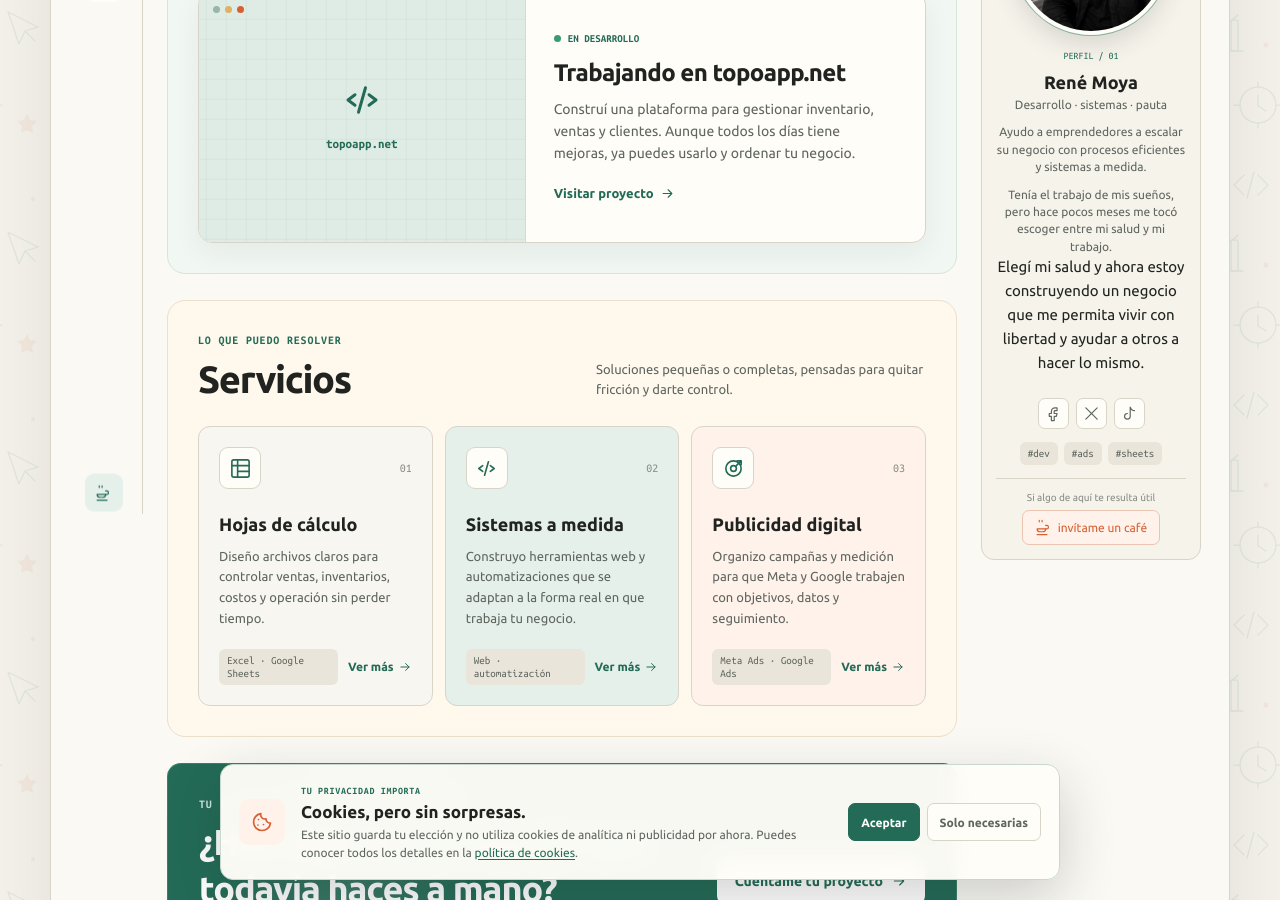
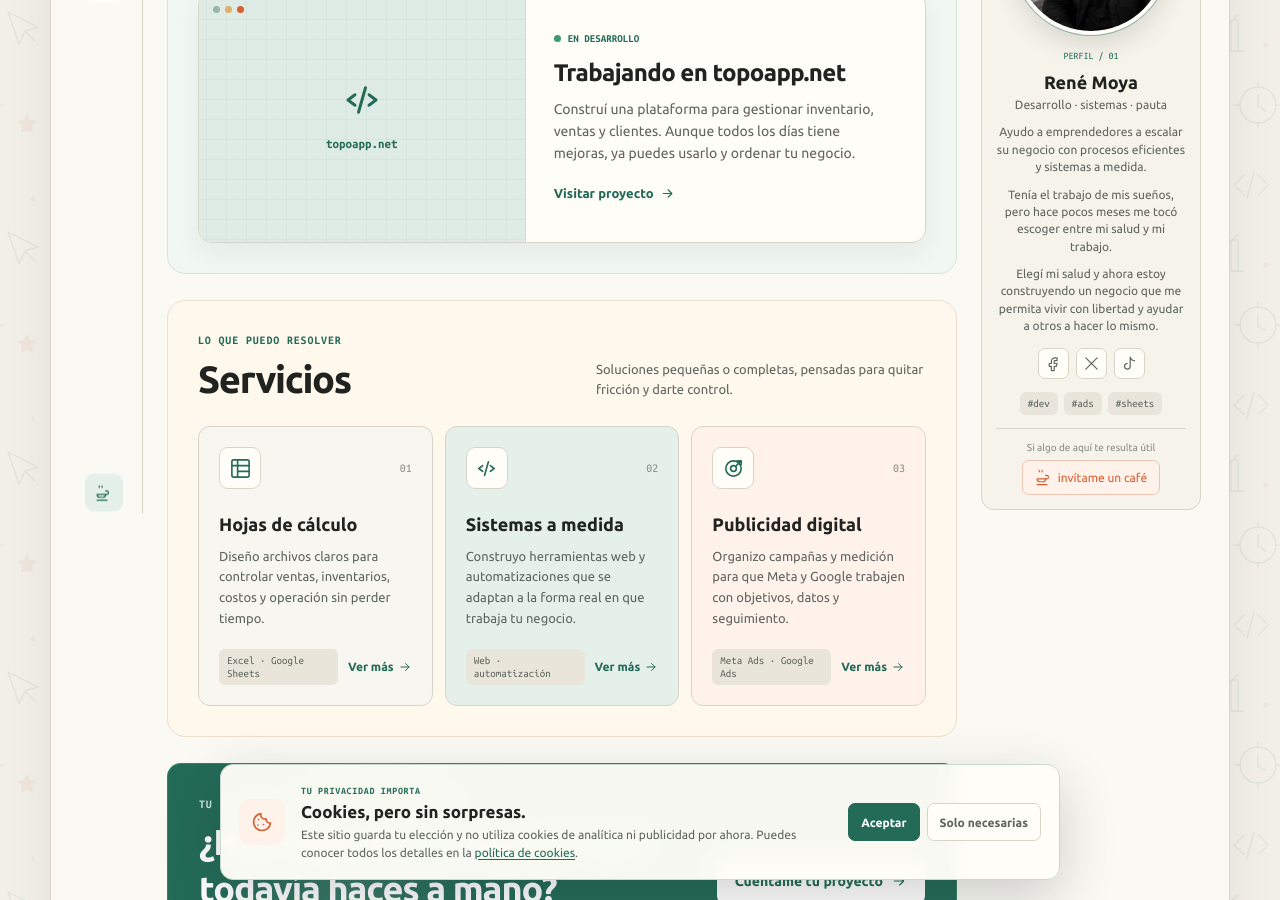
Before and after one commit to renedev0284-creator/rmdigitalnet, a Jekyll site: the page built from index.md, in a window 1280 px wide and 900 px high, scrolled down 947 px. Built offline with Jekyll 4.4.1, drawn with Linux system fonts in a browser that asks for light colours.

Commit message:
Fix faltaba la clase del párrafo

```diff
--- a/_includes/sidebar-right.html
+++ b/_includes/sidebar-right.html
@@ -12,7 +12,7 @@
     </p>
     <p class="profile-summary">Tenía el trabajo de mis sueños, pero hace pocos meses me tocó
       escoger entre mi salud y mi trabajo.</p>
-      <p> Elegí mi salud y ahora estoy construyendo un negocio que me permita vivir con libertad y ayudar a otros a hacer lo mismo.
+      <p class="profile-summary"> Elegí mi salud y ahora estoy construyendo un negocio que me permita vivir con libertad y ayudar a otros a hacer lo mismo.
     </p>
   </div>
 
```
